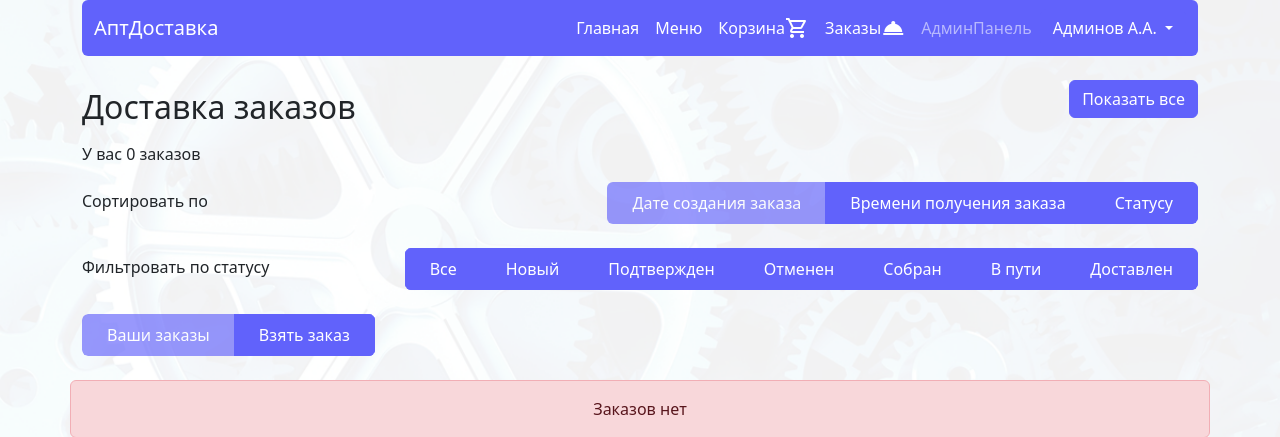
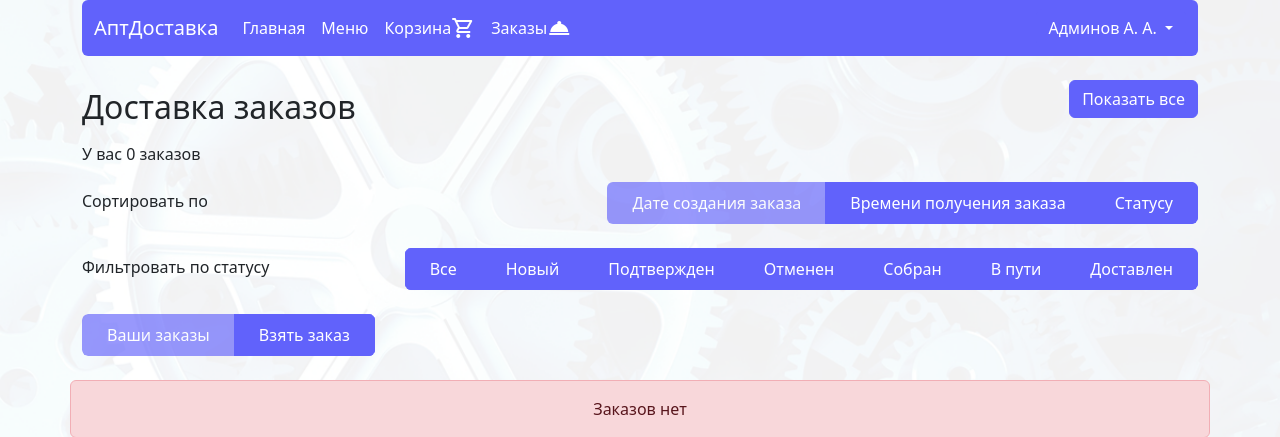
Before and after one commit to EvenGrin/apt_delivery_evg, a Django app: page /deliver/deliver_orders/ in a window 1280 px wide. Shown: the top 437 px of the page. Run offline with Django 3.2, Linux system fonts and the light colour scheme; a user stored in the database is signed in; data comes from the database, SQL or seed files in the repository; both versions use the stored data as it was after the commit; some libraries are stand-ins or nearby versions.

Commit message:
изменение шапки навигации

```diff
--- a/apt_delivery_app/templates/home/elements/header.html
+++ b/apt_delivery_app/templates/home/elements/header.html
@@ -2,51 +2,60 @@
     <nav class="navbar navbar-expand-lg bg-primary rounded" data-bs-theme="dark">
         <div class="container-fluid">
             <a class="navbar-brand" href="/">АптДоставка</a>
-            <div class="collapse navbar-collapse justify-content-end" id="navbarText">
-                <ul class="navbar-nav mb-2 mb-lg-0">
+            <button class="navbar-toggler" type="button" data-bs-toggle="offcanvas" data-bs-target="#navbarOffcanvasLg"
+                    aria-controls="navbarOffcanvasLg" aria-label="Toggle navigation">
+                <span class="bi bi-three-dots"></span>
+            </button>
+            <div class="offcanvas offcanvas-start bg-primary" tabindex="-1" id="navbarOffcanvasLg"
+                 aria-labelledby="navbarOffcanvasLgLabel" data-bs-theme="dark">
+                <div class="offcanvas-header px-4 pb-0">
+                    <h5 class="offcanvas-title text-white">
+                        АптДоставка
+                    </h5>
+                    <button type="button" class="btn-close" data-bs-dismiss="offcanvas" aria-label="Close"></button>
+
+                </div>
+                <div class="px-4">
+                    <hr class="d-lg-none text-white-50 mb-0">
+                </div>
+                <div class="offcanvas-body p-4 pt-2 p-lg-0">
+                    <ul class="navbar-nav mb-2 mb-lg-0 ">
                         {% if request.user.groups.all.0.name != "deliver" %}
                         <li class="nav-item ">
-                        <a class="nav-link text-white d-flex align-items-center justify-content-center"
+                            <a class="nav-link text-white d-flex align-items-center"
                                aria-current="page" href="{% url 'home' %}">Главная</a>
                         </li>
                         <li class="nav-item ">
-                        <a class="nav-link text-white d-flex align-items-center justify-content-center"
+                            <a class="nav-link text-white d-flex align-items-center"
                                aria-current="page" href="{% url 'menu' %}">Меню</a>
                         </li>
                         {% endif %}
                         {% if request.user.is_authenticated %}
                         {% if request.user.groups.all.0.name != "deliver" %}
                         <li class="nav-item">
-                        <a class="nav-link text-white d-flex align-items-center justify-content-center"
+                            <a class="nav-link text-white d-flex align-items-center"
                                aria-current="page" href="{% url 'cart' %}">Корзина
                                 <span class="material-icons-outlined">shopping_cart </span>
                                 <span class="badge cart_info text-bg-secondary">{% if cart_count %}{{cart_count}}{% endif %}</span>
                             </a>
                         </li>
                         <li class="nav-item">
-                        <a class="nav-link text-white d-flex align-items-center justify-content-center"
+                            <a class="nav-link text-white d-flex align-items-center"
                                aria-current="page" href="{% url 'order' %}">Заказы
                                 <span class="material-icons">room_service</span>
                                 <span class="badge order_info text-bg-secondary">{% if order_count %}{{order_count}}{% endif %}</span>
                             </a>
                         </li>
                         {% endif %}
-                    {% if request.user.groups.all.0.name == "deliver" %}
-                    <li class="nav-item">
-                        <a class="nav-link d-flex align-items-center justify-content-center"
-                           href="{% url 'deliver'%}">Доставка
-                        <span class="material-icons">directions_run</span>
-                        </a>
-                    </li>
-                    {% endif %}
-                    {% if user.is_superuser %}
-                    <li class="nav-item">
-                        <a class="nav-link d-flex align-items-center justify-content-center"
-                           href="/admin">АдминПанель</a>
-                    </li>
-                    {% endif %}
                         {% endif %}
                     </ul>
+                    <hr class="d-lg-none text-white-50">
+
+
+                </div>
+            </div>
+            <div class="collapse navbar-collapse justify-content-end" id="navbarText">
+
             </div>
             <div class="form-inline order-lg-3">
                 <ul class="navbar-nav d-flex flex-row align-items-center justify-content-center">
@@ -54,31 +63,13 @@
                     <li class="nav-item dropdown">
                         <button class="btn btn-primary dropdown-toggle" data-bs-toggle="dropdown" aria-expanded="false">
                             {{user.last_name}}
-                            {{user.first_name|slice:"1"}}.{%if user.patronymic %}{{user.patronymic|slice:"1"}}.{% endif %}
-
+                            {{user.first_name|slice:"1"}}.
+                            {%if user.patronymic %}
+                            {{user.patronymic|slice:"1"}}.
+                            {%endif%}
                         </button>
                         <ul class="dropdown-menu position-absolute dropdown-menu-end">
-                            <li class="d-lg-none">
-                                <a class="dropdown-item d-flex align-items-center"
-                                   aria-current="page" href="{% url 'home' %}">Главная</a>
-                            </li>
                             {% if request.user.is_authenticated %}
-                            {% if request.user.groups.all.0.name != "deliver" %}
-                            <li class="d-lg-none">
-                                <a class="dropdown-item d-flex align-items-center"
-                                   aria-current="page" href="{% url 'cart' %}">Корзина
-                                    <span class="material-icons-outlined">shopping_cart</span>
-                                    <span class="badge cart_info text-bg-secondary">{% if cart_count %}{{cart_count}}{% endif %}</span>
-                                </a>
-                            </li>
-                            <li class="d-lg-none">
-                                <a class="dropdown-item d-flex align-items-center"
-                                   aria-current="page" href="{% url 'order' %}">Заказы
-                                    <span class="material-icons">room_service</span>
-                                    <span class="badge order_info text-bg-secondary">{% if order_count %}{{order_count}}{% endif %}</span>
-                                </a>
-                            </li>
-                            {% endif %}
                             {% if user.is_superuser %}
                             <li class="d-lg-none">
                                 <a class="dropdown-item d-flex align-items-center"
@@ -110,7 +101,6 @@
                     {% endif %}
                 </ul>
             </div>
-
         </div>
     </nav>
 </header>
--- a/apt_delivery_app/templates/order/elements/order_item.html
+++ b/apt_delivery_app/templates/order/elements/order_item.html
@@ -59,7 +59,7 @@
                     {% csrf_token %}
                     <div class="col">
                         <label>Время получения заказа:</label>
-                        <input class="form-control" type="time" value="{{order.order_date }}" name="order_date">
+                        <input class="form-control" type="time" value="{{order.order_date|date:'H:i' }}" name="order_date">
                     </div>
                     <div class="col">
                         <label>Комментарий к заказу:</label>
```
Also changed, not shown: db.sqlite3. Lines whose indentation alone changed are shown as unchanged.
